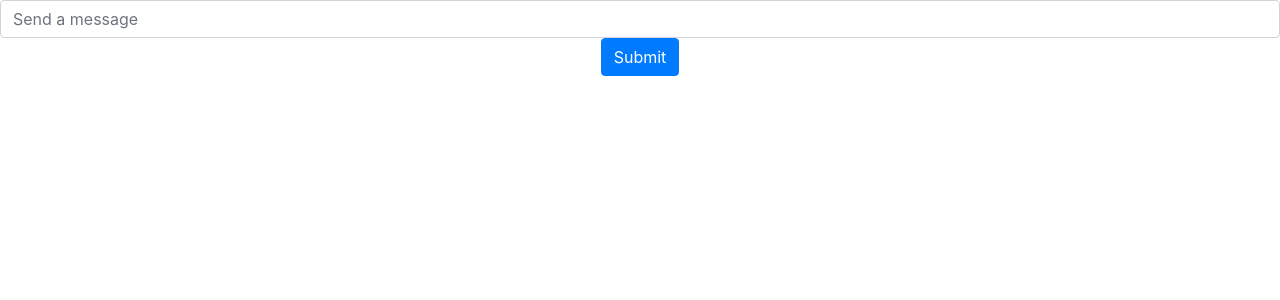
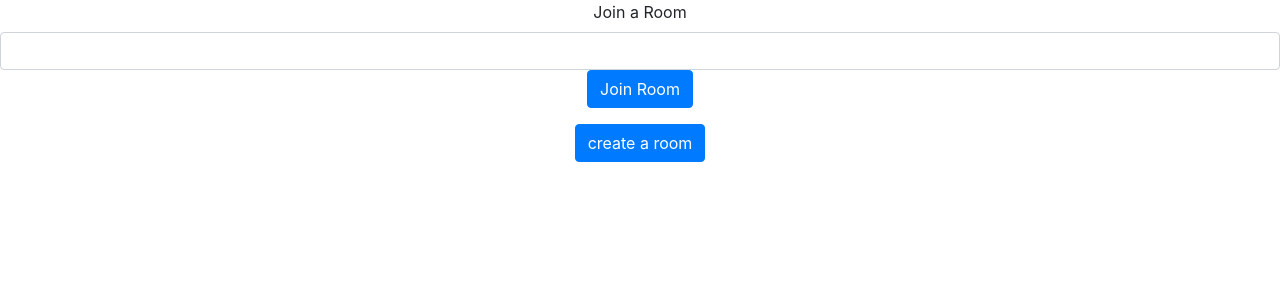
Before and after one commit to team-rocket-401d5/course-fellows-R, a React (Create React App) app: page / in a window 1280 px wide. Shown: the top 300 px of the page. Built offline with nearby package versions, Linux system fonts and the light colour scheme; the HTML template or start-up script is replaced by a standard one.

Commit message:
chat and rooms

```diff
--- a/package.json
+++ b/package.json
@@ -13,6 +13,8 @@
     "react-router-dom": "^5.2.0",
     "react-scripts": "4.0.1",
     "socket.io-client": "^3.0.4",
+    "superagent": "^6.1.0",
+    "uniqid": "^5.2.0",
     "web-vitals": "^0.2.4"
   },
   "scripts": {
--- a/src/App.js
+++ b/src/App.js
@@ -1,15 +1,19 @@
 import './App.css';
-// import { Route, Switch } from 'react-router-dom';
+import { Route, Switch } from 'react-router-dom';
 import SocketClient from './components/party/socket-client';
+import JoinRoom from './components/party/room/joinRoom.js';
+import SocketClientProvider from './components/context/socketClientContext.js';
 
 function App() {
   return (
     <div className="App">
-      {/* <Switch>
-        <Route path={`/${roomId}`}> */}
-          <SocketClient/>
-        {/* </Route>
-      </Switch> */}
+      <SocketClientProvider>
+        <Switch>
+          <Route exact path='/' component={JoinRoom} />
+          <Route path='/party/:roomId' component={SocketClient} />
+        </Switch>
+      </SocketClientProvider>
+      {/* <JoinRoom/> */}
     </div>
   );
 }
--- /dev/null
+++ b/src/components/context/socketClientContext.js
@@ -0,0 +1,20 @@
+import React from 'react';
+import socketIOClient from "socket.io-client";
+
+export const SocketClientContext = React.createContext();
+
+function socketClientProvider(props) {
+  const ENDPOINT = "http://localhost:4000/"; //server endpoint
+  const socket = socketIOClient(ENDPOINT);
+  let state ={
+    socket
+  }
+
+  return (
+    <SocketClientContext.Provider value={state}>
+      {props.children}
+    </SocketClientContext.Provider>
+  );
+}
+
+export default socketClientProvider;
--- a/src/components/party/chat/chat.js
+++ b/src/components/party/chat/chat.js
@@ -1,20 +1,21 @@
-import React, { useEffect, useState } from 'react';
+import React, {  useState } from 'react';
 import Form from 'react-bootstrap/Form';
 import Button from 'react-bootstrap/Button';
 
 import ChatBubble from './ChatBubble.js';
 
-function chat(props) {
-  let msg = ''
+function Chat(props) {
+  // let msg = ''
+  const [input,setInput] = useState('')
   const handleMsgChange = (e) => {
-    msg = e.target.value;
+    setInput(e.target.value);
   }
   const handleFormSumbit = (e) => {
     e.preventDefault();
-    if ((msg !== '') && (msg !== ' ')) {
-      props.handleMsgSubmit(msg);
+    if ((input !== '') && (input !== ' ')) {
+      props.handleMsgSubmit(input);
     }
-    e.target.value = '';
+    setInput('');
   }
 
   return (
@@ -22,11 +23,11 @@ function chat(props) {
       {props.payload.map((item)=><ChatBubble text={item} />
       )}
       <Form onSubmit={handleFormSumbit}>
-        <Form.Control type="text" placeholder="Send a message" onChange={handleMsgChange} />
-        <Button variant="primary" type="submit">Submit</Button>
+        <Form.Control type="text" placeholder="Send a message" onChange={handleMsgChange} value={input}/>
+        <Button variant="primary" type="submit">Send</Button>
       </Form>
     </>
   );
 }
 
-export default chat;
+export default Chat;
--- /dev/null
+++ b/src/components/party/room/joinRoom.js
@@ -0,0 +1,45 @@
+import React ,{useContext}from 'react';
+import { Form , Button } from 'react-bootstrap';
+import uniqId from 'uniqid';
+import { useHistory } from "react-router-dom";
+import { SocketClientContext } from '../../context/socketClientContext.js'
+
+let roomId='';
+function JoinRoom(props) {
+  const context = useContext(SocketClientContext);
+  let action='';
+  let history = useHistory();
+
+  // if this doesn't happen the room will not be created in the server side
+  // the user would have to actually click the button
+  const handleChange = (e)=>{roomId=e.target.value}
+  const handleSubmit = (e)=>{
+    e.preventDefault();
+    if(action === 'createParty'){
+      roomId=uniqId();
+      context.socket.emit('joinRoom',roomId);
+      history.push(`/party/${roomId}`);//redirects to a new party route (client)
+
+    }else if(action === 'join'){
+      context.socket.emit('joinRoom',roomId);
+      history.push(`/party/${roomId}`);//redirects to a existing party route (client)
+    }
+
+  }
+  return (
+    <>
+
+      <Form onSubmit={handleSubmit}>
+        <Form.Group>
+          <Form.Label>Join a Room</Form.Label>
+          <Form.Control onChange={handleChange} id='roomId'/>
+          <Button type="submit" onClick={()=>{action='join'}}>Join Room</Button>
+        </Form.Group>
+
+        <Button type="submit" onClick={()=>{action='createParty'}}>create a room</Button>
+      </Form>
+    </>
+  );
+}
+
+export default JoinRoom;
--- a/src/components/party/socket-client.js
+++ b/src/components/party/socket-client.js
@@ -1,21 +1,24 @@
-import React, { useEffect, useState } from 'react';
-import socketIOClient from "socket.io-client";
+import React, { useContext, useState } from 'react';
 import Chat from './chat/chat.js';
-
-const ENDPOINT = "http://localhost:4000/"; //server endpoint
-const socket = socketIOClient(ENDPOINT);
+import { SocketClientContext } from '../context/socketClientContext.js'
 
 function SocketClient(props) {
+  const context = useContext(SocketClientContext);
   const [messages, setMessages] = useState([]);
+  const { match: { params } } = props;
+  const roomId= params.roomId;
+
   const handleMsgSubmit = (sentMsg) => {//gets the message from the input form (send)
     let emitted = sentMsg;
     setMessages([...messages,sentMsg]); //TODO: push it to the message q
-    socket.emit('chat message', emitted);
+    context.socket.emit('chat message', {emitted,roomId});
   }
 
-  socket.on("Msg", msg => { //will trigger an event everytime the state updates (receive)
+
+  context.socket.on("Msg", msg => { //will trigger an event everytime the state updates (receive)
     //TODO: spread when message q added
-    setMessages([...messages , msg.msg]);
+    console.log(msg.roomId);
+      setMessages([...messages , msg.msg]);
   });
 
   return (
```
Also changed, not shown: 2 other files (tests, documents, lock files or other folders).
